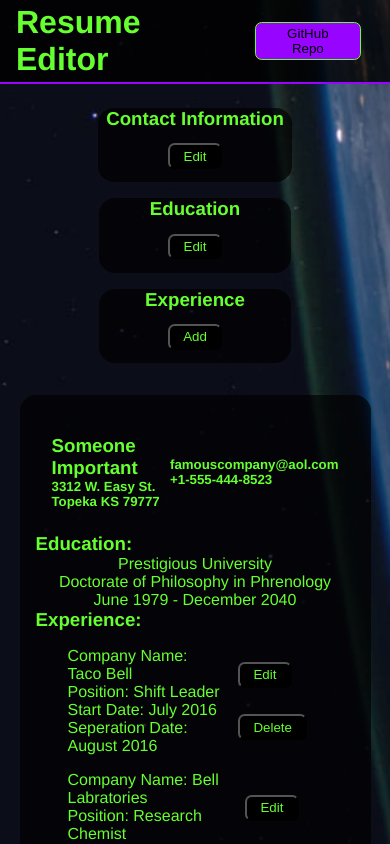
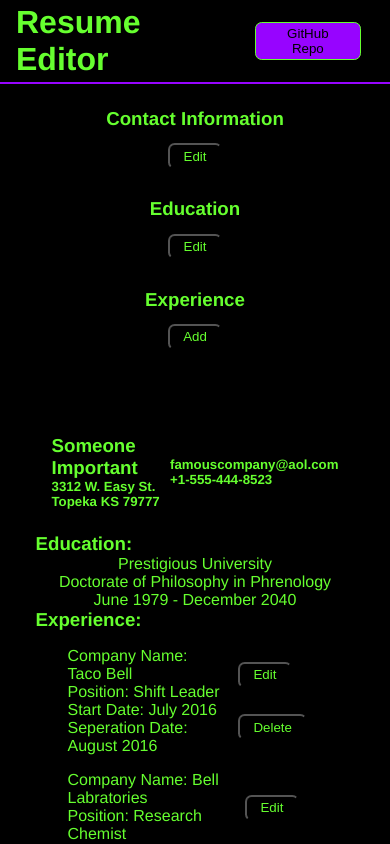
Before and after one commit to SalamanderCtesiphon/resume-editor, a React (Create React App) app: page / in a window 390 px wide. Shown: the top 844 px of the page. Built offline with nearby package versions, Linux system fonts and the light colour scheme; the HTML template or start-up script is replaced by a standard one.

Commit message:
implemented responsive design

```diff
--- a/src/App.css
+++ b/src/App.css
@@ -16,6 +16,13 @@
   background-image: url('./images/background-home-desktop.jpg');
   background-position: center;
   background-size: cover;
+}
+
+@media (max-width: 730px) {
+  .App {
+    background-image: none;
+    background-color: black;
+  }
 }
 
 .header {
```
